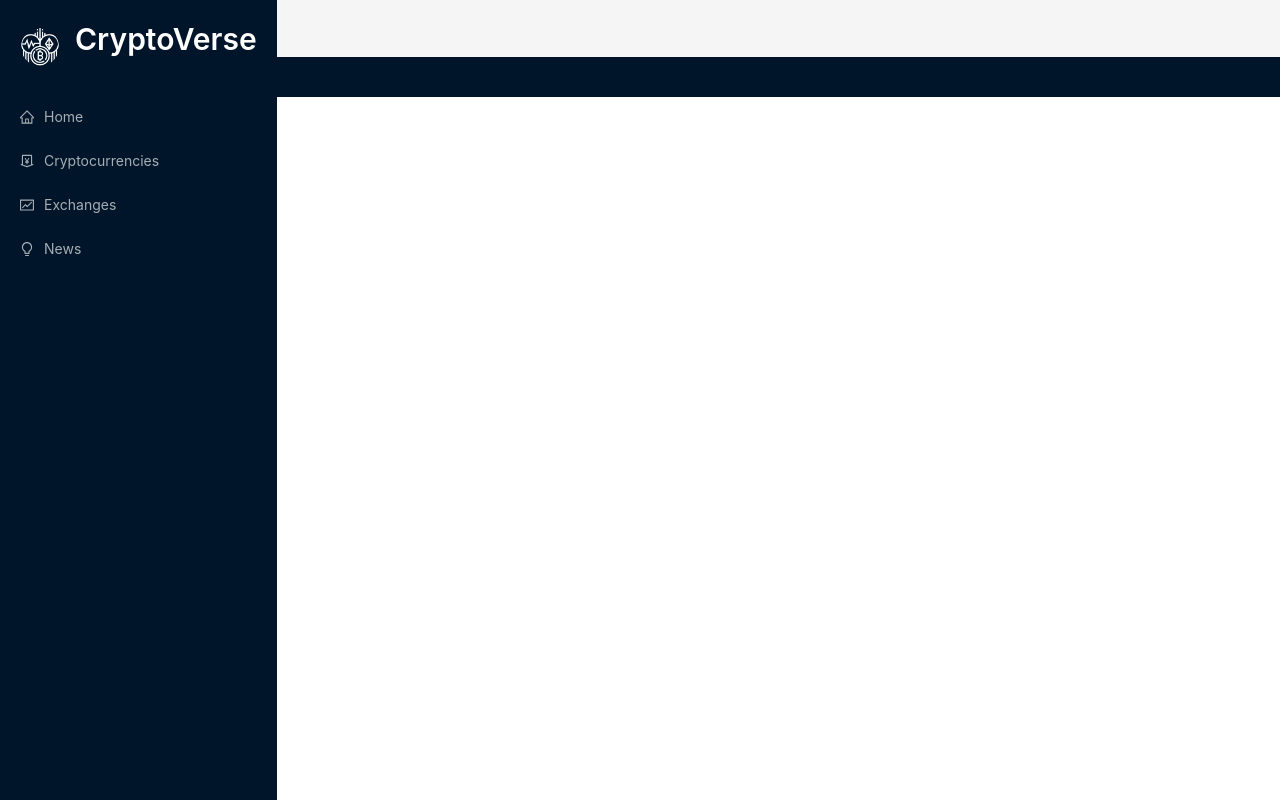
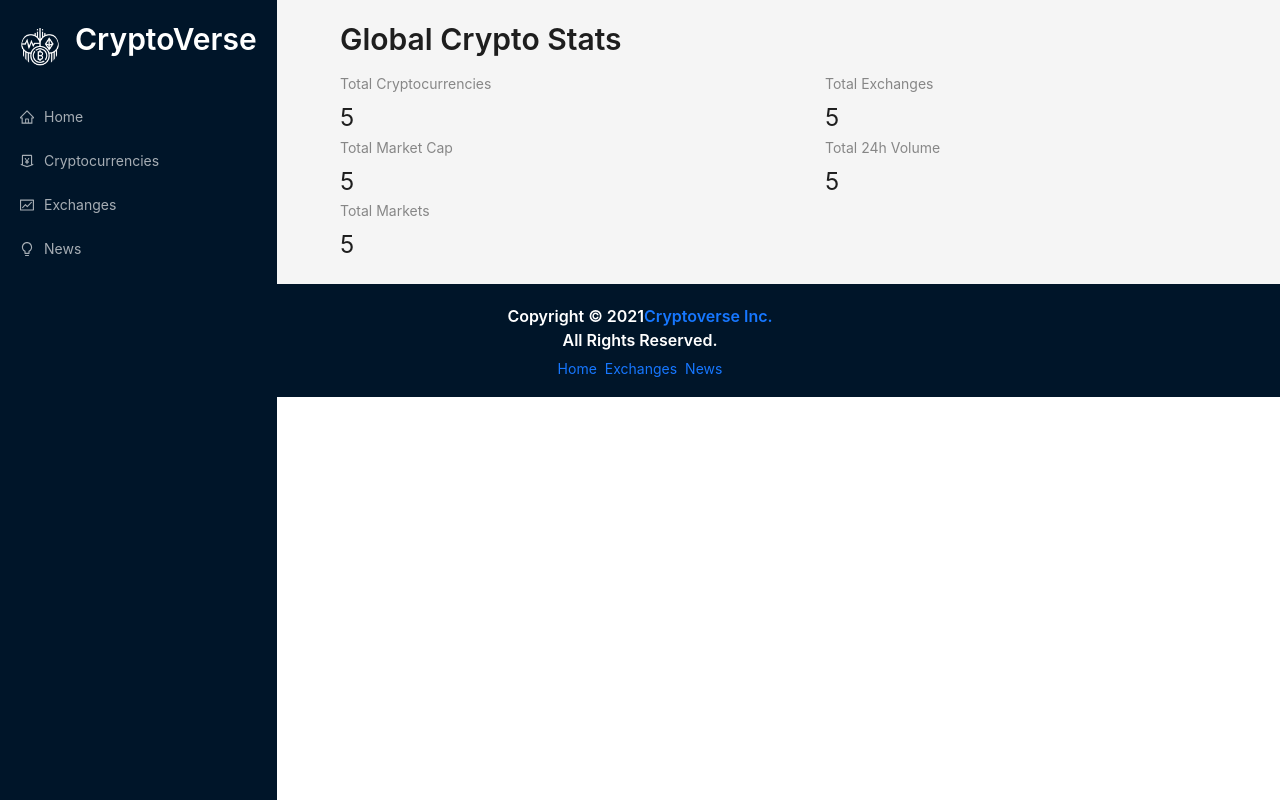
Before and after one commit to aLamba570/CryptoVerse, a React (Create React App) app: page / in a window 1280 px wide. Shown: the top 800 px of the page. Built offline with nearby package versions, Linux system fonts and the light colour scheme; no server answers.

Commit message:
minor changes

```diff
--- a/src/App.js
+++ b/src/App.js
@@ -1,6 +1,6 @@
 import React from 'react';
-import { BrowserRouter as Router, Route, Routes } from 'react-router-dom';
-import { Layout } from 'antd';
+import { BrowserRouter as Router, Route, Routes, Link } from 'react-router-dom';
+import { Layout, Typography, Space } from 'antd';
 import './App.css';
 import Navbar from './components/Navbar';
 import Exchanges from './components/Exchanges';
@@ -19,9 +19,12 @@
           <Navbar />
         </div>
 
+
+
         <div className='main'>
           <Layout>
             <div className='routes'>
+            <Content style={{ marginLeft: '270px' }}>
               <Routes>
                 <Route path="/" element={<HomePage />} />
                 <Route path="/exchanges" element={<Exchanges />} />
@@ -29,12 +32,23 @@
                 <Route path="/crypto/:coinId" element={<CryptoDetails />} />
                 <Route path="/news" element={<News />} />
               </Routes>
+            </Content>
             </div>
           </Layout>
         </div>
 
         <div className='footer'>
-          {/* Footer content */}
+        <Typography.Title level={5} style={{ color: 'white', textAlign: 'center' }}>Copyright © 2021
+          <Link to="/">
+            Cryptoverse Inc.
+          </Link> <br />
+          All Rights Reserved.
+        </Typography.Title>
+          <Space>
+          <Link to="/">Home</Link>
+          <Link to="/exchanges">Exchanges</Link>
+          <Link to="/news">News</Link>
+        </Space>
         </div>
 
       </Layout>
--- a/src/components/HomePage.jsx
+++ b/src/components/HomePage.jsx
@@ -1,9 +1,35 @@
-import React from "react";
+import React from 'react';
+import millify from 'millify';
+import { Typography, Row, Col, Statistic } from 'antd';
+import { Link } from 'react-router-dom';
+
+import { useGetCryptosQuery } from '../api/cryptoApi';
+
+const { Title } = Typography;
 
 const HomePage = () => {
-    return (
-    <div>HomePage</div>
-    );
-}
+
+    const {data, isFetching} = useGetCryptosQuery();
+    console.log(data);
+  return (
+    <>
+      <Title level={2} className="heading">
+        Global Crypto Stats
+      </Title>
+
+      <Row>
+        <Col span={12}><Statistic title="Total Cryptocurrencies" value="5" /></Col>
+        <Col span={12}><Statistic title="Total Exchanges" value="5" /></Col>
+        <Col span={12}><Statistic title="Total Market Cap" value="5" /></Col>
+        <Col span={12}><Statistic title="Total 24h Volume" value="5" /></Col>
+        <Col span={12}><Statistic title="Total Markets" value="5" /></Col>
+
+
+      </Row>
+
+
+    </>
+  );
+};
 
 export default HomePage;
--- a/src/components/Navbar.jsx
+++ b/src/components/Navbar.jsx
@@ -1,39 +1,44 @@
-import {React, useState, useEffect} from 'react';
-import { Link } from 'react-router-dom';
-import {Button, Menu, Typography, Avatar} from 'antd';
-import { HomeOutlined, MoneyCollectOutlined, BulbOutlined, FundOutlined, MenuOutlined } from '@ant-design/icons';
-import icon from '../images/cryptocurrency.png';
-
+import { React, useState, useEffect } from "react";
+import { Link } from "react-router-dom";
+import { Button, Menu, Typography, Avatar } from "antd";
+import {
+  HomeOutlined,
+  MoneyCollectOutlined,
+  BulbOutlined,
+  FundOutlined,
+  MenuOutlined,
+} from "@ant-design/icons";
+import icon from "../images/cryptocurrency.png";
 
 const Navbar = () => {
-    return(
+  return (
     <div className="nav-container">
       <div className="logo-container">
-                <Avatar src={icon} size="large"/>
+        <Avatar src={icon} size="large" />
         <Typography.Title level={2} className="logo">
           <Link to="/">CryptoVerse</Link>
         </Typography.Title>
       </div>
 
-            <Menu theme='dark'>
-              <Menu.Item icon={<HomeOutlined />}>
-                <Link to ="/">Home</Link>
+      <Menu theme="dark">
+        <Menu.Item key="home" icon={<HomeOutlined />}>
+          <Link to="/">Home</Link>
         </Menu.Item>
 
-              <Menu.Item icon={<MoneyCollectOutlined />}>
-                <Link to ="/cryptocurrencies">Cryptocurrencies</Link>
+        <Menu.Item key="cryptocurrencies" icon={<MoneyCollectOutlined />}>
+          <Link to="/cryptocurrencies">Cryptocurrencies</Link>
         </Menu.Item>
 
-              <Menu.Item icon={<FundOutlined />}>
-                <Link to ="/exchanges">Exchanges</Link>
+        <Menu.Item key="exchanges" icon={<FundOutlined />}>
+          <Link to="/exchanges">Exchanges</Link>
         </Menu.Item>
 
-              <Menu.Item icon={<BulbOutlined />}>
-                <Link to ="/news">News</Link>
+        <Menu.Item key="news" icon={<BulbOutlined />}>
+          <Link to="/news">News</Link>
         </Menu.Item>
       </Menu>
     </div>
   );
-}
+};
 
 export default Navbar;
--- a/src/index.js
+++ b/src/index.js
@@ -3,12 +3,14 @@
 import './index.css';
 import App from './App';
 import reportWebVitals from './reportWebVitals';
+import cryptoapp from './app/cryptoapp';
+import {Provider} from 'react-redux';
 
 const root = ReactDOM.createRoot(document.getElementById('root'));
 root.render(
-  <React.StrictMode>
+  <Provider store={cryptoapp}>
     <App />
-  </React.StrictMode>
+  </Provider>
 );
 
 // If you want to start measuring performance in your app, pass a function
```
Lines whose indentation alone changed are shown as unchanged.
